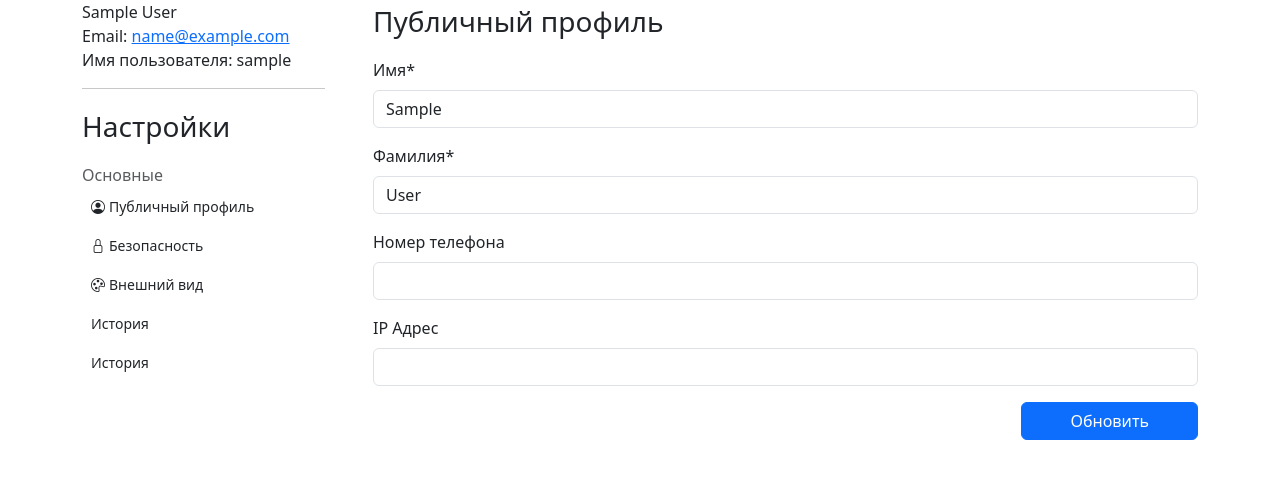
After one commit to Dmitrisv/HelpDesk, a Django app: page /settings/profile in a window 1280 px wide. The commit adds this page. Shown: the top 479 px of the page. Run offline with Django 4.2, Linux system fonts and the light colour scheme; the visitor is signed in with stand-in values (Sample User, id 1); data comes from the database, SQL or seed files in the repository; some libraries are stand-ins or nearby versions.

Commit message:
add history of tikets, add inital settings page

```diff
--- a/requesting/models.py
+++ b/requesting/models.py
@@ -20,7 +20,7 @@ class CustomUser(AbstractUser, PermissionsMixin):
     first_name = models.CharField(_("first name"), max_length=150)
     last_name = models.CharField(_("last name"), max_length=150)
     phone  = models.CharField(verbose_name="Номер телефона", validators=[validators.validate_phonenumber],blank=True,max_length=25)
-    ip = models.GenericIPAddressField(blank=True,null=True)
+    ip = models.GenericIPAddressField(blank=True,null=True, verbose_name="IP Адрес",protocol='IPv4')
 
 
 class Task(models.Model):
--- a/requesting/static/css/custom-elements.css
+++ b/requesting/static/css/custom-elements.css
@@ -1,3 +1,13 @@
+.btn-lightly:hover{
+    background-color: rgb(228,244,254) !important;
+    color: rgb(0,84,215)!important;
+    border-radius: 8px;
+}
+
+.btn-lightly{
+    border-radius: 8px;
+}
+
 .text-bg-custom-medium {
     color: rgb(0,84,215)!important;
     background-color: rgb(228,244,254)
@@ -5,7 +15,6 @@
 .text-bg-custom-info {
     background-color: rgb(247, 248, 254);
     color: black;
-
 }
 .text-bg-custom-urgent {
     color: rgb(235,1,72)!important;
--- /dev/null
+++ b/requesting/templates/profile/base_profile.html
@@ -0,0 +1,54 @@
+{% load static %}
+<!DOCTYPE html>
+<html lang="en">
+    <head>
+        <meta charset="UTF-8">
+        <meta http-equiv="X-UA-Compatible" content="IE=edge">
+        <meta name="viewport" content="width=device-width, initial-scale=1.0">
+        <title>HelpDesk | Профиль</title>
+        <link rel="stylesheet"
+              href="https://cdnjs.cloudflare.com/ajax/libs/bootstrap/5.3.0-alpha1/css/bootstrap.min.css"
+              integrity="sha512-72OVeAaPeV8n3BdZj7hOkaPSEk/uwpDkaGyP4W2jSzAC8tfiO4LMEDWoL3uFp5mcZu+8Eehb4GhZWFwvrss69Q=="
+              crossorigin="anonymous"
+              referrerpolicy="no-referrer"/>
+        <link rel="stylesheet"
+              href="https://cdnjs.cloudflare.com/ajax/libs/bootstrap-icons/1.10.3/font/bootstrap-icons.min.css"
+              integrity="sha512-YFENbnqHbCRmJt5d+9lHimyEMt8LKSNTMLSaHjvsclnZGICeY/0KYEeiHwD1Ux4Tcao0h60tdcMv+0GljvWyHg=="
+              crossorigin="anonymous"
+              referrerpolicy="no-referrer"/>
+        <link rel="stylesheet" href="{% static 'css/custom-elements.css' %}">
+    </head>
+    <body>
+        <div class="container">
+            <div class="row g-5">
+                <div class="col-12 col-lg-3 col-xs-12 col-sm-12 col-md-12">
+                    <div>{{ request.user.first_name }} {{ request.user.last_name }}</div>
+                    <div>
+                        Email: <a href="mailto:{{ request.user.email }}">{{ request.user.email }}</a>
+                    </div>
+                    <div>Имя пользователя: {{ request.user.username }}</div>
+                    <hr class="mb-3">
+                    <div class="fs-3">Настройки</div>
+                    <div class="fs-6 text-muted mt-3">Основные</div>
+                    <a href="{% url 'profile_settings' %}">
+                        <button type="button" class="btn btn-sm btn-lightly text-start w-100 py-2">
+                            <i class="bi bi-person-circle me-1"></i>Публичный профиль
+                        </button>
+                    </a>
+                    <button type="button" class="btn btn-sm btn-lightly text-start w-100 py-2">
+                        <i class="bi bi-lock me-1"></i>Безопасность
+                    </button>
+                    <button type="button" class="btn btn-sm btn-lightly text-start w-100 py-2">
+                        <i class="bi bi-palette me-1"></i>Внешний вид
+                    </button>
+                    <button type="button" class="btn btn-sm btn-lightly text-start w-100 py-2">История</button>
+                    <button type="button" class="btn btn-sm btn-lightly text-start w-100 py-2">История</button>
+                </div>
+                <div class="col">
+                    {% block content %}
+                    {% endblock content %}
+                </div>
+            </div>
+        </div>
+    </body>
+</html>
--- /dev/null
+++ b/requesting/templates/profile_settings.html
@@ -0,0 +1,12 @@
+{% extends 'profile/base_profile.html' %}
+{% load crispy_forms_tags %}
+{% block content %}
+    <div class="fs-3 mb-3">Публичный профиль</div>
+    <form method="post">
+        {% csrf_token %}
+        {{ form|crispy }}
+        <div class="text-end">
+            <button type="submit" class="btn btn-primary px-5 ">Обновить</button>
+        </div>
+    </form>
+{% endblock content %}
--- a/requesting/templates/req_info.html
+++ b/requesting/templates/req_info.html
@@ -1,6 +1,5 @@
 {% load static %}
 {% load crispy_forms_tags %}
-
 <!DOCTYPE html>
 <html lang="en">
     <head>
@@ -97,11 +96,10 @@
                             <div class="div"></div>
                         {% endif %}
                     </div>
-
                 </div>
                 {% for chat_message in requests.messages.all %}
                     <div class="card-body">
-                <h5 class="card-title text-dark mt-3">{{ chat_message.user.first_name }} {{chat_message.user.last_name}}</h5>
+                        <h5 class="card-title text-dark mt-3">{{ chat_message.user.first_name }} {{ chat_message.user.last_name }}</h5>
                         <p class="card-text text-muted ">{{ chat_message.message }}</p>
                         {% if chat_message.image != "" %}
                             <div class="img-fluid">
--- a/requesting/templates/tasks.html
+++ b/requesting/templates/tasks.html
@@ -1,6 +1,5 @@
 {% load crispy_forms_tags %}
 {% load static %}
-
 <!DOCTYPE html>
 <html lang="en">
   <head>
--- a/requesting/templates/watchdog.html
+++ b/requesting/templates/watchdog.html
@@ -1,6 +1,5 @@
 {% load crispy_forms_tags %}
 {% load static %}
-
 <!DOCTYPE html>
 <html lang="ru">
   <head>
@@ -30,10 +29,7 @@
       <div class="container g-0">
         {% for form in data %}
           <a href="{% url 'request_info' form.id %}" class="text-decoration-none">
-            <div class="card-flush shadow p-3 rounded mb-3
-                        {% if form.actual is False %}
-                          border border-danger
-                        {% endif %}">
+            <div class="card-flush shadow p-3 rounded mb-3 {% if form.actual is False %} border border-danger{% endif %}">
               <div class="card-body">
                 <div class="row">
                   <div class="col">
--- a/requesting/urls.py
+++ b/requesting/urls.py
@@ -2,6 +2,7 @@ from django.urls import path
 from django.contrib.auth import views as auth_views
 
 from . import views
+from .views import HistoryListView,PublicProfileView
 
 urlpatterns = [
     path("", views.new_request, name="new"),
@@ -16,4 +17,6 @@ urlpatterns = [
         html_email_template_name='registration/password_reset_email.html')),
     path("request/<int:id>", views.req_info, name="request_info"),
     path("profile/",views.profile,name="profile"),
+    path("settings/profile",PublicProfileView.as_view(),name = "profile_settings"),
+    path("history/",HistoryListView.as_view(),name="history"),
 ]
--- a/requesting/validators.py
+++ b/requesting/validators.py
@@ -4,8 +4,7 @@ import re
 from django.core.exceptions import ValidationError
 
 
-PHONE_NUMBER = re.compile(
-    r"(\+7)?\s?\(?(2\d{2}|[3-9]\d{2})\)?[\s.-]?\d{3}[\s.-]?\d{4}")
+PHONE_NUMBER =  re.compile(r'^(\+\d{1,3})? ?(\()?(\d{3})(?(2)\))?[-.\s]?(\d{3})[-.\s]?(\d{2})[-.\s]?(\d{2})$')
 
 
 def validate_deadline(deadline):
--- a/requesting/views.py
+++ b/requesting/views.py
@@ -1,6 +1,8 @@
+from typing import Any, Optional
 from django.contrib.admin.views.decorators import staff_member_required
 from django.contrib.auth import login
 from django.contrib.auth.decorators import login_required
+from django.db import models
 from django.shortcuts import redirect, render
 from django.views.decorators.http import require_POST
 from django.http import HttpResponse
@@ -13,11 +15,12 @@ from django.shortcuts import render
 import plotly.graph_objects as go
 import plotly.offline as opy
 from datetime import datetime, timedelta
+from django.views.generic import ListView, UpdateView
+from django.http import HttpResponseRedirect
 
 from . import models
-from .forms import AddrequestForm, RegisterForm, TaskForm, MessageForm
+from .forms import AddrequestForm, RegisterForm, TaskForm, MessageForm,CustomUser
 from django.contrib.auth.models import Group
-
 
 def create_plot(user):
     weekdays = ['Понедельник', 'Вторник', 'Среда', 'Четверг', 'Пятница', 'Суббота', 'Воскресенье']
@@ -84,6 +87,16 @@ def sign_up(request):
         form = RegisterForm()
     return render(request, "registration/sign_up.html", {"form": form})
 
+class HistoryListView(ListView):
+    model = models.Form
+    template_name="history.html"
+    context_object_name='forms'
+    paginate_by = 50
+    def get_queryset(self):
+        queryset = super().get_queryset()
+        queryset = queryset.filter(user=self.request.user).order_by('-time')
+        return queryset
+
 
 @staff_member_required
 def tasks(request):
@@ -149,6 +162,22 @@ def sub_implementor(request, id):
     return redirect("requests")
 
 
+class PublicProfileView(UpdateView):
+    model = CustomUser
+    fields = ["first_name","last_name","phone","ip"]
+    template_name = "profile_settings.html"
+
+    def form_valid(self, form):
+        self.object = form.save(commit=False)
+        self.object.user = self.request.user
+        self.object.save()
+        return HttpResponseRedirect("profile")
+
+
+    def get_object(self,):
+        return CustomUser.objects.get(pk=self.request.user.pk)
+
+
 @login_required
 def req_info(request, id):
     try:
--- a/requirements.txt
+++ b/requirements.txt
@@ -4,7 +4,6 @@ crispy_bootstrap5
 uvicorn[standard]
 django-environ
 psycopg2-binary
-whitenoise
 gunicorn
 django-jazzmin
 plotly
```
Also changed, not shown: requesting/forms.py (+7 -0 lines), requesting/templates/history.html (added, +65 -0 lines), requesting/templates/profile.html (+7 -40 lines), requesting/templates/req.html (+1 -6 lines). Lines whose indentation alone changed are shown as unchanged.
